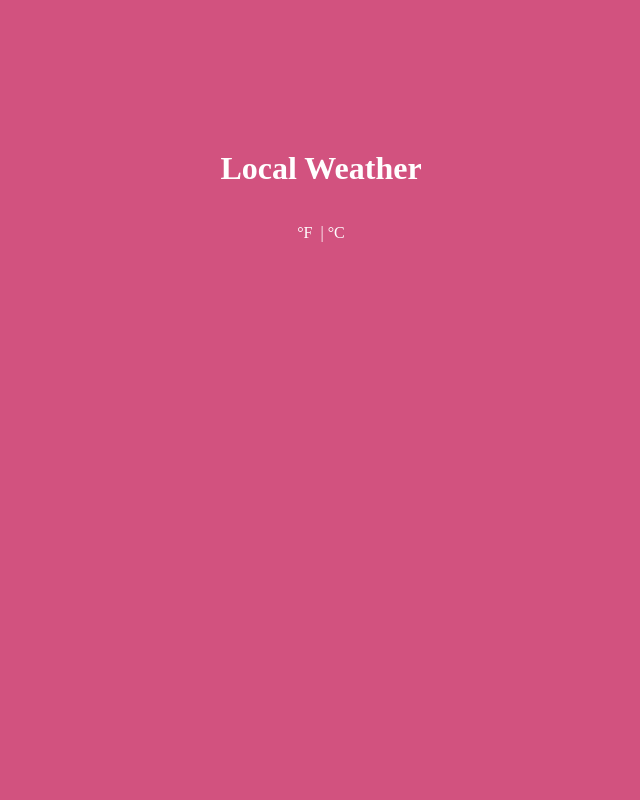
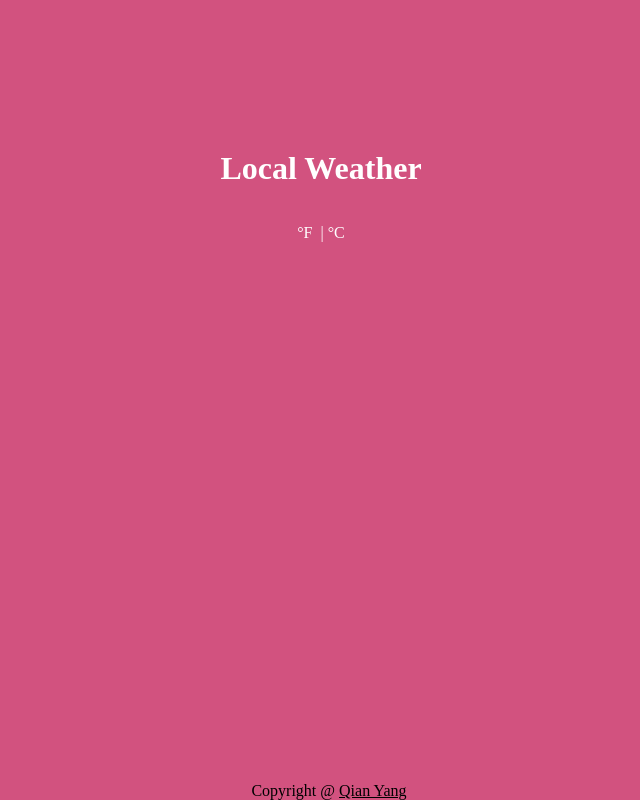
Before and after one commit to IAMQIANYANG/local-weather, a plain HTML site: page index.html in a window 1280 px wide. Shown: the whole page, without its empty margins (319-959 px from the left). Drawn offline with Linux system fonts and the light colour scheme.

Commit message:
added footer

```diff
--- a/index.html
+++ b/index.html
@@ -21,6 +21,7 @@
         <div id="celcius" class="toggle"><p>°C</p></div>
 
     </div>
+    <div class="footer">Copyright @ <a href = "http://iamqianyang.github.io/" target="_blank"> Qian Yang </a></div>
 
     <script src="local-weather.js"></script>
 </body>
--- a/local-weather.css
+++ b/local-weather.css
@@ -24,3 +24,15 @@ h1 {
 #showLocation, #showWeather p{
     font-size: 20px;
 }
+
+.footer {
+    position: fixed;
+    bottom: 0;
+    width:100%;
+    text-align: center;
+    color:#000000;
+}
+
+.footer a{
+    color:#000000;
+}
```
